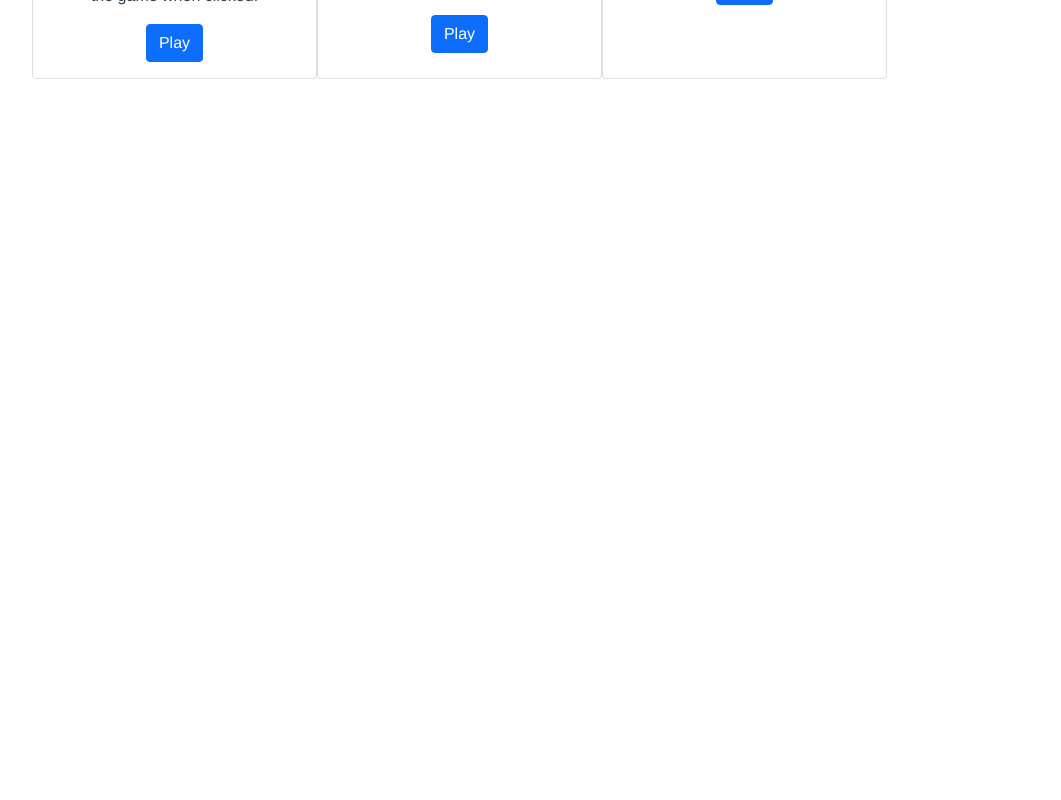
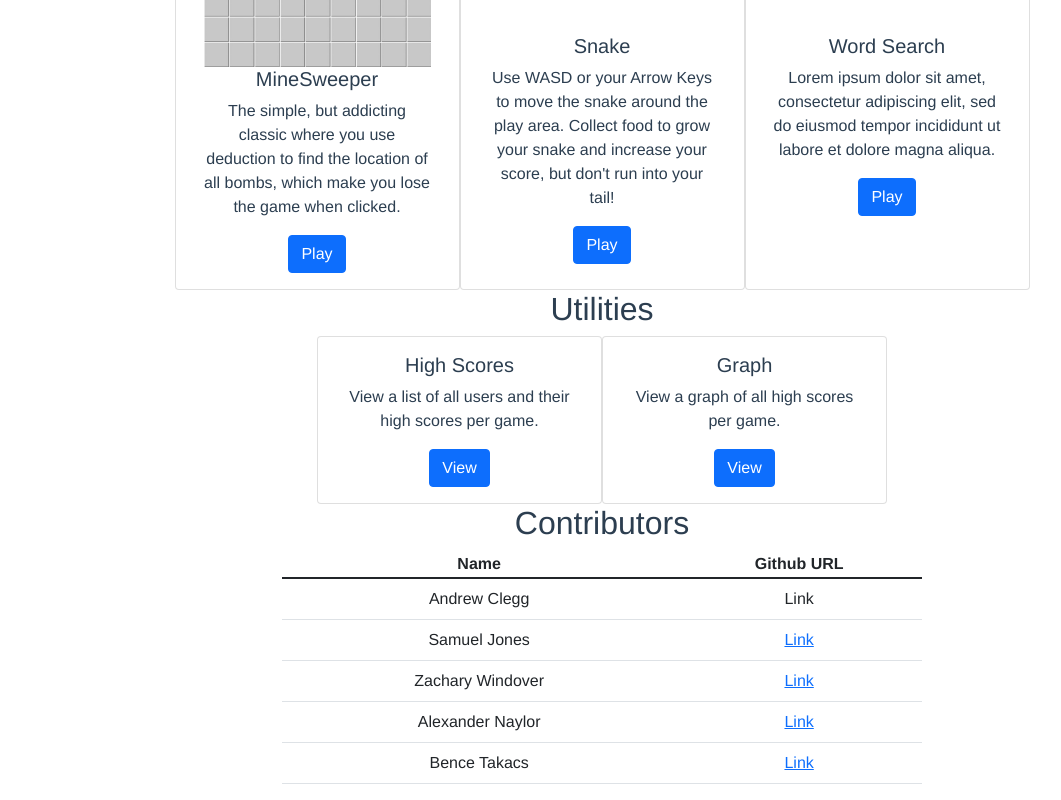
Before and after one commit to AlexNayl/WebDevGroupProject, a Vue app: page / in a window 1280 px wide. Shown: the part 515-1315 px from the top of the page, without its empty margins (38-1099 px from the left). Before the commit the page ends 800 px from the top, so only its background shows below. Built offline with nearby package versions, Linux system fonts and the light colour scheme.

Commit message:
Home page layout mostly complete

```diff
--- a/src/views/HomeView.vue
+++ b/src/views/HomeView.vue
@@ -1,8 +1,12 @@
 <template>
     <div class="home">
+		<h2>About</h2>
+		<div class="w-100 d-flex justify-content-center">
+			<p class="w-50">Lorem ipum dolor sit amet, consectetur adipiscing elit, sed do eiusmod tempor incididunt ut labore et dolore magna aliqua. Ut enim ad minim veniam, quis nostrud exercitation ullamco laboris nisi ut aliquip ex ea commodo consequat. Duis aute irure dolor in reprehenderit in voluptate velit esse cillum dolore eu fugiat nulla pariatur. Excepteur sint occaecat cupidatat non proident, sunt in culpa qui officia deserunt mollit anim id est laborum.</p>
+		</div>
 		<div class="container">
-			<h3>Games</h3>
-			<div class="row">
+			<h2>Games</h2>
+			<div class="row d-flex justify-content-center">
 				<div class="card col col-md-3">
 					<div class="card-body">
 						<img class="card-img-top" src="@/../public/images/minesweeper.png" alt="MineSweeper">
@@ -28,6 +32,54 @@
 					</div>
 				</div>
 			</div>
+			<h2>Utilities</h2>
+			<div class="row d-flex justify-content-center">
+				<div class="card col col-md-3">
+					<div class="card-body">
+						<h5 class="card-title">High Scores</h5>
+						<p class="card-text">View a list of all users and their high scores per game.</p>
+						<a href="/HighScores" class="btn btn-primary">View</a>
+					</div>
+				</div>
+				<div class="card col col-md-3">
+					<div class="card-body">
+						<h5 class="card-title">Graph</h5>
+						<p class="card-text">View a graph of all high scores per game.</p>
+						<a href="/ScoreVisualization" class="btn btn-primary">View</a>
+					</div>
+				</div>
+			</div>
+		</div>
+		<h2>Contributors</h2>
+		<div class="w-100 d-flex justify-content-center">
+			<table class="table w-50">
+				<thead>
+					<th>Name</th>
+					<th>Github URL</th>
+				</thead>
+				<tbody>
+					<tr>
+						<td>Andrew Clegg</td>
+						<td><a>Link</a></td>
+					</tr>
+					<tr>
+						<td>Samuel Jones</td>
+						<td><a href="https://github.com/samuel-jones-uoit">Link</a></td>
+					</tr>
+					<tr>
+						<td>Zachary Windover</td>
+						<td><a href="https://github.com/ZacharyWindover">Link</a></td>
+					</tr>
+					<tr>
+						<td>Alexander Naylor</td>
+						<td><a href="https://github.com/AlexNayl">Link</a></td>
+					</tr>
+					<tr>
+						<td>Bence Takacs</td>
+						<td><a href="https://github.com/BenceTakacs15">Link</a></td>
+					</tr>
+				</tbody>
+			</table>
 		</div>
     </div>
 </template>
```
